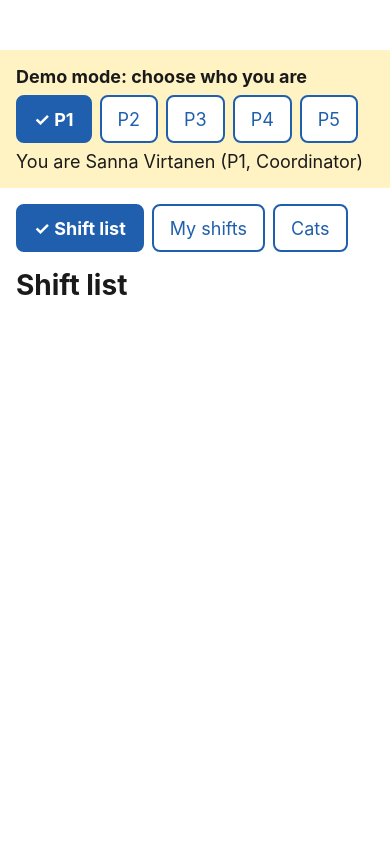
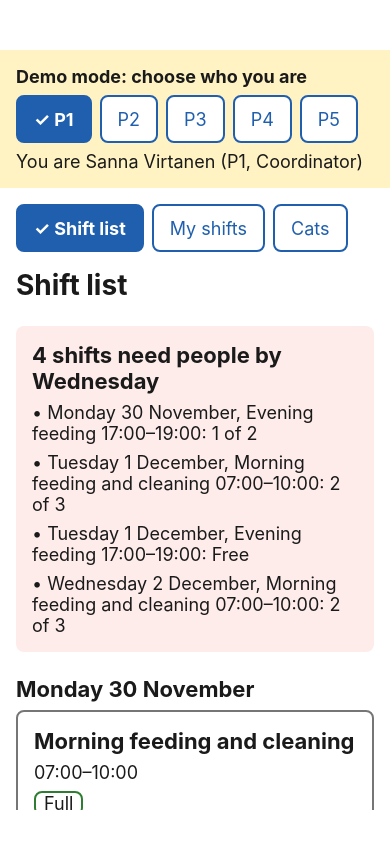
Before and after one commit to TetRex/Cat-Shelter-App, a React Native app: screen / in a window 390 px wide. Built offline with nearby package versions, Linux system fonts and the light colour scheme.

Commit message:
Add shift list by day with sign-up, reasons, coordinator summary and taking swaps (UI-3 → R1; UI-6 → R3, R4; UI-8 → R6; UI-9 → R7; UI-11 → R9)
Co-Authored-By: Claude Opus 5.5 <noreply@anthropic.com>

```diff
--- a/App.tsx
+++ b/App.tsx
@@ -4,6 +4,8 @@ import { ScrollView, StyleSheet, View } from 'react-native';
 import BigButton from './components/BigButton';
 import RoleSwitcher from './components/RoleSwitcher';
 import { DEMO_USERS } from './data/demo';
+import { SHIFTS } from './data/shifts';
+import { signUp, takeSwap } from './logic/shifts';
 import CatsScreen from './screens/CatsScreen';
 import MyShiftsScreen from './screens/MyShiftsScreen';
 import ShiftListScreen from './screens/ShiftListScreen';
@@ -20,6 +22,8 @@ const SCREENS: { screen: Screen; label: string }[] = [
 export default function App() {
   const [currentUser, setCurrentUser] = useState(DEMO_USERS[0]);
   const [screen, setScreen] = useState<Screen>('shiftList');
+  // Changes are kept only in memory and reset on reload (no backend, rule 3)
+  const [shifts, setShifts] = useState(SHIFTS);
 
   return (
     <View style={styles.root}>
@@ -41,7 +45,14 @@ export default function App() {
         </View>
 
         <View style={styles.screen}>
-          {screen === 'shiftList' && <ShiftListScreen />}
+          {screen === 'shiftList' && (
+            <ShiftListScreen
+              shifts={shifts}
+              currentUser={currentUser}
+              onSignUp={(shiftId) => setShifts(signUp(shifts, shiftId, currentUser.id))}
+              onTakeSwap={(shiftId) => setShifts(takeSwap(shifts, shiftId, currentUser.id))}
+            />
+          )}
           {screen === 'myShifts' && <MyShiftsScreen />}
           {screen === 'cats' && <CatsScreen />}
         </View>
--- a/components/BigButton.tsx
+++ b/components/BigButton.tsx
@@ -6,19 +6,32 @@ type Props = {
   accessibilityLabel: string;
   onPress: () => void;
   selected?: boolean;
+  disabled?: boolean; // the screen shows the reason in text next to the button
 };
 
 // A large button (at least 48×48 dp). A selected button shows a check mark in text, not only a colour.
-export default function BigButton({ label, accessibilityLabel, onPress, selected = false }: Props) {
+export default function BigButton({
+  label,
+  accessibilityLabel,
+  onPress,
+  selected = false,
+  disabled = false,
+}: Props) {
   return (
     <Pressable
       accessibilityRole="button"
       accessibilityLabel={accessibilityLabel}
-      accessibilityState={{ selected }}
+      accessibilityState={{ selected, disabled }}
+      disabled={disabled}
       onPress={onPress}
-      style={({ pressed }) => [styles.button, selected && styles.selected, pressed && styles.pressed]}
+      style={({ pressed }) => [
+        styles.button,
+        selected && styles.selected,
+        disabled && styles.disabled,
+        pressed && styles.pressed,
+      ]}
     >
-      <Text style={[styles.label, selected && styles.selectedLabel]}>
+      <Text style={[styles.label, selected && styles.selectedLabel, disabled && styles.disabledLabel]}>
         {selected ? `✓ ${label}` : label}
       </Text>
     </Pressable>
@@ -40,6 +53,10 @@ const styles = StyleSheet.create({
   selected: {
     backgroundColor: colors.primary,
   },
+  disabled: {
+    borderColor: colors.border,
+    borderStyle: 'dashed',
+  },
   pressed: {
     opacity: 0.7,
   },
@@ -51,4 +68,7 @@ const styles = StyleSheet.create({
     color: colors.onPrimary,
     fontWeight: 'bold',
   },
+  disabledLabel: {
+    color: colors.border,
+  },
 });
--- a/screens/ShiftListScreen.tsx
+++ b/screens/ShiftListScreen.tsx
@@ -1,19 +1,160 @@
-import { StyleSheet, Text } from 'react-native';
-import { colors, fontSize } from '../theme';
+import { StyleSheet, Text, View } from 'react-native';
+import BigButton from '../components/BigButton';
+import DayHeading from '../components/DayHeading';
+import ShiftCard from '../components/ShiftCard';
+import { TODAY } from '../data/demo';
+import { addDays, formatDay, weekdayName } from '../logic/dates';
+import {
+  LABELS,
+  needPeopleSummary,
+  SHIFT_TYPE_LABELS,
+  signUpBlockLabel,
+  statusLabel,
+} from '../logic/labels';
+import {
+  getShiftStatus,
+  getSignUpBlock,
+  groupByDay,
+  shiftsNeedingPeople,
+  shiftsOfWeek,
+} from '../logic/shifts';
+import { colors, fontSize, spacing } from '../theme';
+import { DemoUser, Shift } from '../types';
 
-// Placeholder: content comes from docs/decision-table.md in Phase 3
-export default function ShiftListScreen() {
+// How many days after TODAY the coordinator summary looks ahead (R7)
+const LOOK_AHEAD_DAYS = 2;
+
+type Props = {
+  shifts: Shift[];
+  currentUser: DemoUser;
+  onSignUp: (shiftId: string) => void;
+  onTakeSwap: (shiftId: string) => void;
+};
+
+export default function ShiftListScreen({ shifts, currentUser, onSignUp, onTakeSwap }: Props) {
+  const days = groupByDay(shiftsOfWeek(shifts, TODAY));
+
   return (
-    <Text accessibilityRole="header" style={styles.title}>
-      Shift list
-    </Text>
+    <View style={styles.screen}>
+      <Text accessibilityRole="header" style={styles.title}>
+        Shift list
+      </Text>
+
+      {/* UI-9 → R7 */}
+      {currentUser.role === 'coordinator' && (
+        <CoordinatorSummary shifts={shifts} currentUser={currentUser} />
+      )}
+
+      {/* UI-3 → R1 */}
+      {days.map((day) => (
+        <View key={day.date} style={styles.day}>
+          <DayHeading date={day.date} />
+          {day.shifts.map((shift) => (
+            <ShiftCard key={shift.id} shift={shift} currentUser={currentUser}>
+              <ShiftActions
+                shift={shift}
+                currentUser={currentUser}
+                onSignUp={onSignUp}
+                onTakeSwap={onTakeSwap}
+              />
+            </ShiftCard>
+          ))}
+        </View>
+      ))}
+    </View>
+  );
+}
+
+// R7: the shifts from TODAY to TODAY + 2 days that need people
+function CoordinatorSummary({ shifts, currentUser }: { shifts: Shift[]; currentUser: DemoUser }) {
+  const needing = shiftsNeedingPeople(shifts, TODAY, LOOK_AHEAD_DAYS);
+  const lastDay = weekdayName(addDays(TODAY, LOOK_AHEAD_DAYS));
+
+  return (
+    <View style={styles.summary}>
+      <Text style={styles.summaryTitle}>{needPeopleSummary(needing.length, lastDay)}</Text>
+      {needing.map((shift) => (
+        <Text key={shift.id} style={styles.text}>
+          • {formatDay(shift.date)}, {SHIFT_TYPE_LABELS[shift.type]} {shift.start}–{shift.end}:{' '}
+          {statusLabel(
+            getShiftStatus(shift, currentUser.id),
+            shift.volunteerIds.length,
+            shift.capacity,
+          )}
+        </Text>
+      ))}
+    </View>
+  );
+}
+
+// R3, R4, R6, R9: what the current user can do with a shift they are not on
+function ShiftActions({ shift, currentUser, onSignUp, onTakeSwap }: Omit<Props, 'shifts'> & { shift: Shift }) {
+  if (shift.volunteerIds.includes(currentUser.id)) {
+    return null; // the status already says "Your shift"
+  }
+
+  const block = getSignUpBlock(shift, currentUser);
+  const typeLabel = SHIFT_TYPE_LABELS[shift.type];
+
+  return (
+    <View style={styles.actions}>
+      {/* UI-6 → R3, R4 · UI-8 → R6 */}
+      <BigButton
+        label={LABELS.signUp}
+        accessibilityLabel={`${LABELS.signUp} for ${typeLabel} on ${formatDay(shift.date)}`}
+        disabled={block !== null}
+        onPress={() => onSignUp(shift.id)}
+      />
+      {block !== null && <Text style={styles.reason}>{signUpBlockLabel(block)}</Text>}
+
+      {/* UI-11 → R9 */}
+      {shift.swapOfferedBy !== undefined && (
+        <BigButton
+          label={LABELS.takeShift}
+          accessibilityLabel={`${LABELS.takeShift}: ${typeLabel} on ${formatDay(shift.date)}`}
+          onPress={() => onTakeSwap(shift.id)}
+        />
+      )}
+    </View>
   );
 }
 
 const styles = StyleSheet.create({
+  screen: {
+    gap: spacing.large,
+  },
   title: {
     fontSize: fontSize.title,
     fontWeight: 'bold',
     color: colors.text,
   },
+  summary: {
+    gap: spacing.small,
+    padding: spacing.medium,
+    backgroundColor: colors.notice,
+    borderRadius: 8,
+  },
+  summaryTitle: {
+    fontSize: fontSize.heading,
+    fontWeight: 'bold',
+    color: colors.text,
+  },
+  day: {
+    gap: spacing.small,
+  },
+  actions: {
+    gap: spacing.small,
+    marginTop: spacing.small,
+    alignItems: 'flex-start',
+  },
+  text: {
+    fontSize: fontSize.body,
+    color: colors.text,
+  },
+  reason: {
+    fontSize: fontSize.body,
+    color: colors.text,
+    backgroundColor: colors.notice,
+    padding: spacing.small,
+  },
 });
```
